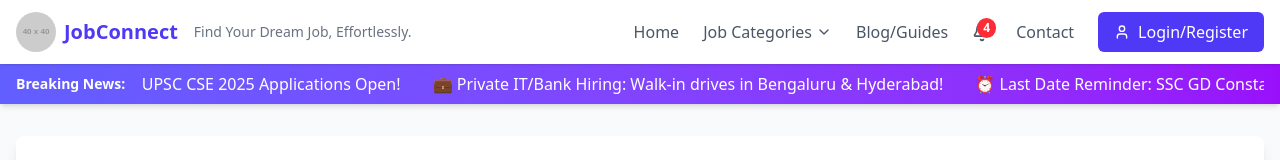
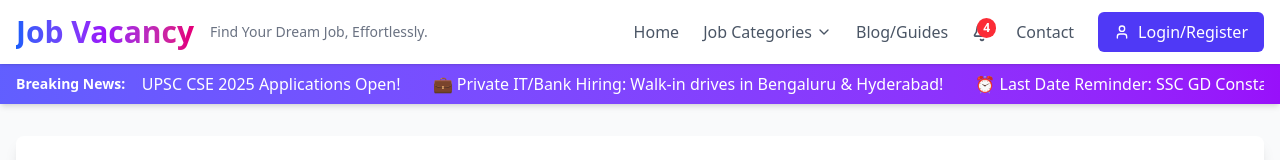
Before and after one commit to Subham799/jobVacancyHub, a Next.js app: page / in a window 1280 px wide. Shown: the top 160 px of the page. Built offline with nearby package versions, Linux system fonts and the light colour scheme; no server answers; the database is empty.

Commit message:
finally logo replaced

```diff
--- a/src/app/page.js
+++ b/src/app/page.js
@@ -411,33 +411,15 @@
 
 
   return (
-    <div className="min-h-screen bg-gray-50 font-sans text-gray-800">
+ <div className="min-h-screen bg-gray-50 font-sans text-gray-800">
       {/* Header Section */}
       <header className="sticky top-0 z-50 bg-white shadow-sm">
         <div className="container mx-auto px-4 py-3 flex items-center justify-between">
           {/* Logo and Tagline */}
           <div className="flex items-center">
-            <Link href="/" className="flex items-center space-x-2"> {/* Link to homepage */}
-            <Image
-  src="https://placehold.co/40x40/6366F1/FFFFFF?text=JP"
-  alt="Job Portal Logo"
-  width={40}
-  height={40}
-  className="rounded-full"
-/>
-
-
-
-
-
-
-
-
-
-
-
-
-              <span className="text-xl font-bold text-indigo-600">JobConnect</span>
+           <Link href="/" className="flex items-center space-x-2">
+              {/* Removed Image tag as requested */}
+              <span className="text-3xl font-extrabold bg-clip-text text-transparent bg-gradient-to-r from-blue-600 via-purple-600 to-pink-600">Job Vacancy</span>
             </Link>
             <span className="hidden md:block ml-4 text-sm text-gray-500">Find Your Dream Job, Effortlessly.</span>
           </div>
```
